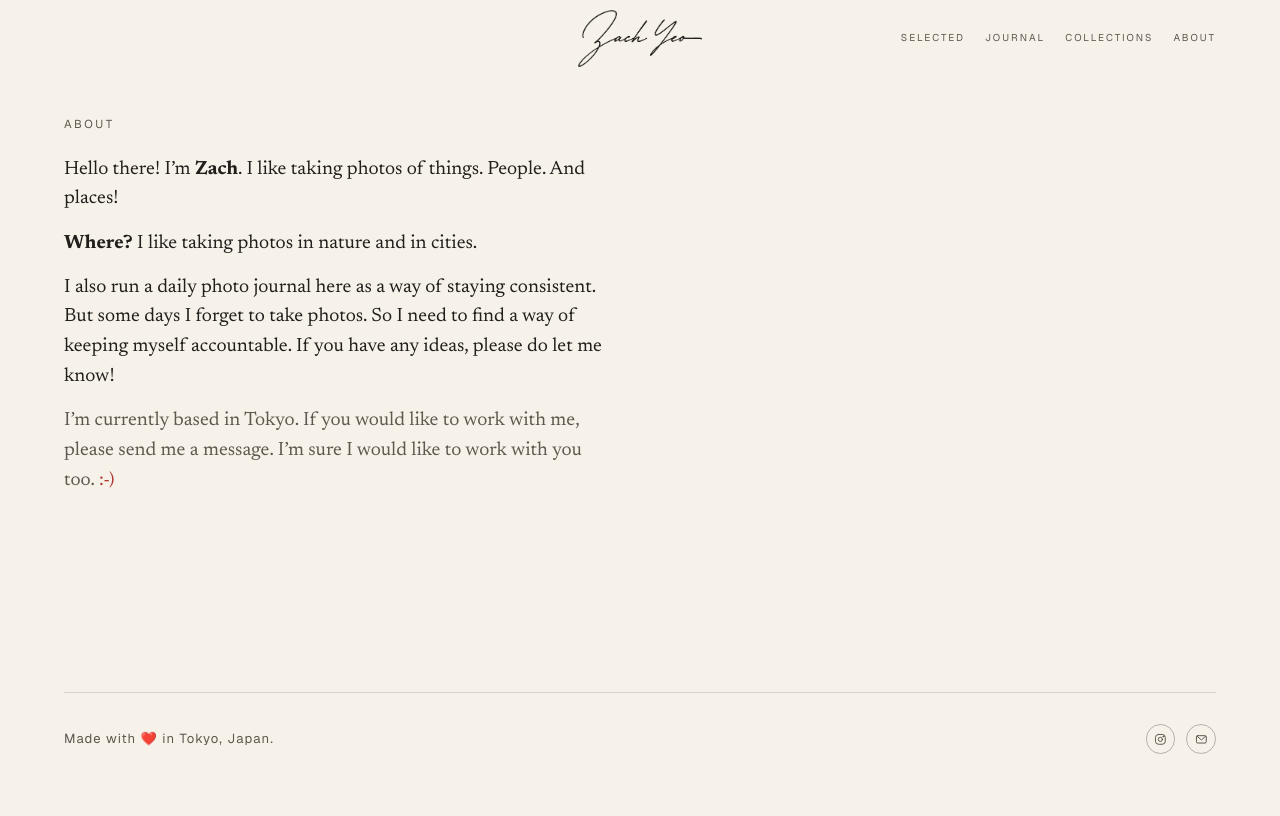
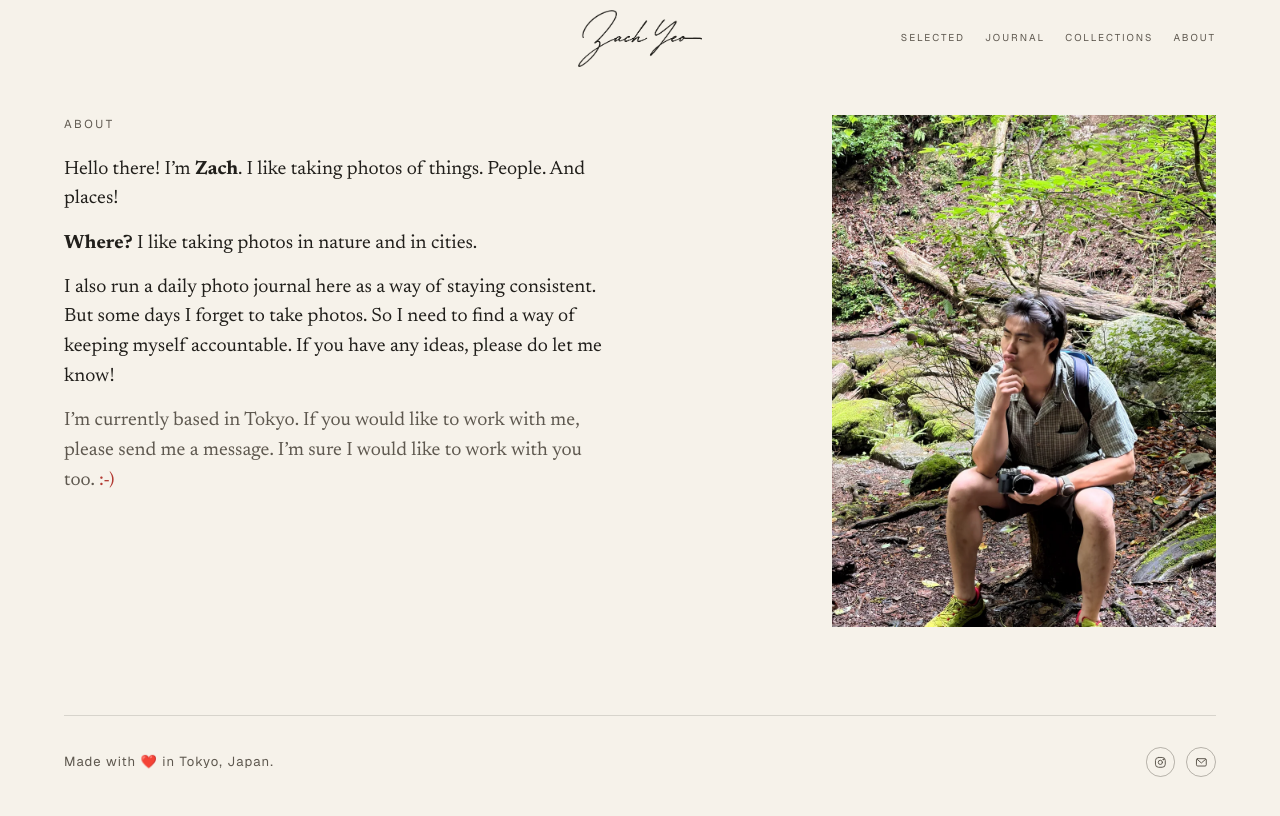
Before and after one commit to zyeo/photography-portfolio, a Next.js app: page /about in a window 1280 px wide. Shown: the top 816 px of the page. Built offline with nearby package versions, Linux system fonts and the light colour scheme; a web font is replaced by a local one.

Commit message:
Add profile portrait to about page

```diff
--- a/src/app/about/page.module.css
+++ b/src/app/about/page.module.css
@@ -33,6 +33,17 @@
   color: #b23a32;
 }
 
+.portrait {
+  width: min(100%, 24rem);
+  margin: 0;
+}
+
+.portrait img {
+  display: block;
+  width: 100%;
+  height: auto;
+}
+
 @media (min-width: 56rem) {
   .page {
     grid-template-columns: minmax(0, 1fr) minmax(16rem, 24rem);
--- a/src/app/about/page.tsx
+++ b/src/app/about/page.tsx
@@ -1,3 +1,4 @@
+import Image from "next/image";
 import { SiteFooter } from "@/components/site-footer";
 import { SiteHeader } from "@/components/site-header";
 import styles from "./page.module.css";
@@ -29,6 +30,15 @@ export default function AboutPage() {
             </p>
           </div>
         </section>
+        <figure className={styles.portrait}>
+          <Image
+            src="/about/zach-profile.webp"
+            alt="Zach sitting in a forest with a camera"
+            width={960}
+            height={1280}
+            sizes="(min-width: 56rem) 24rem, calc(100vw - 2rem)"
+          />
+        </figure>
       </main>
       <SiteFooter />
     </>
```
Also changed, not shown: public/about/zach-profile.webp (added).
